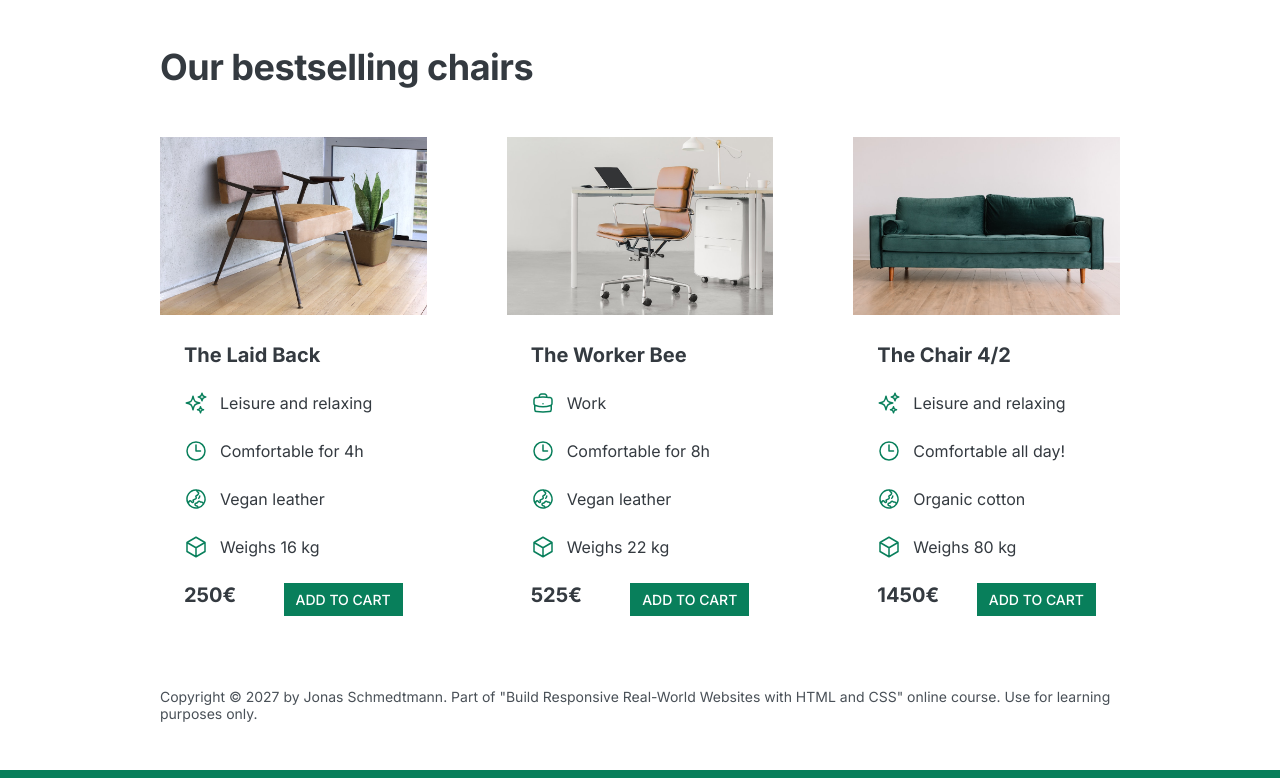
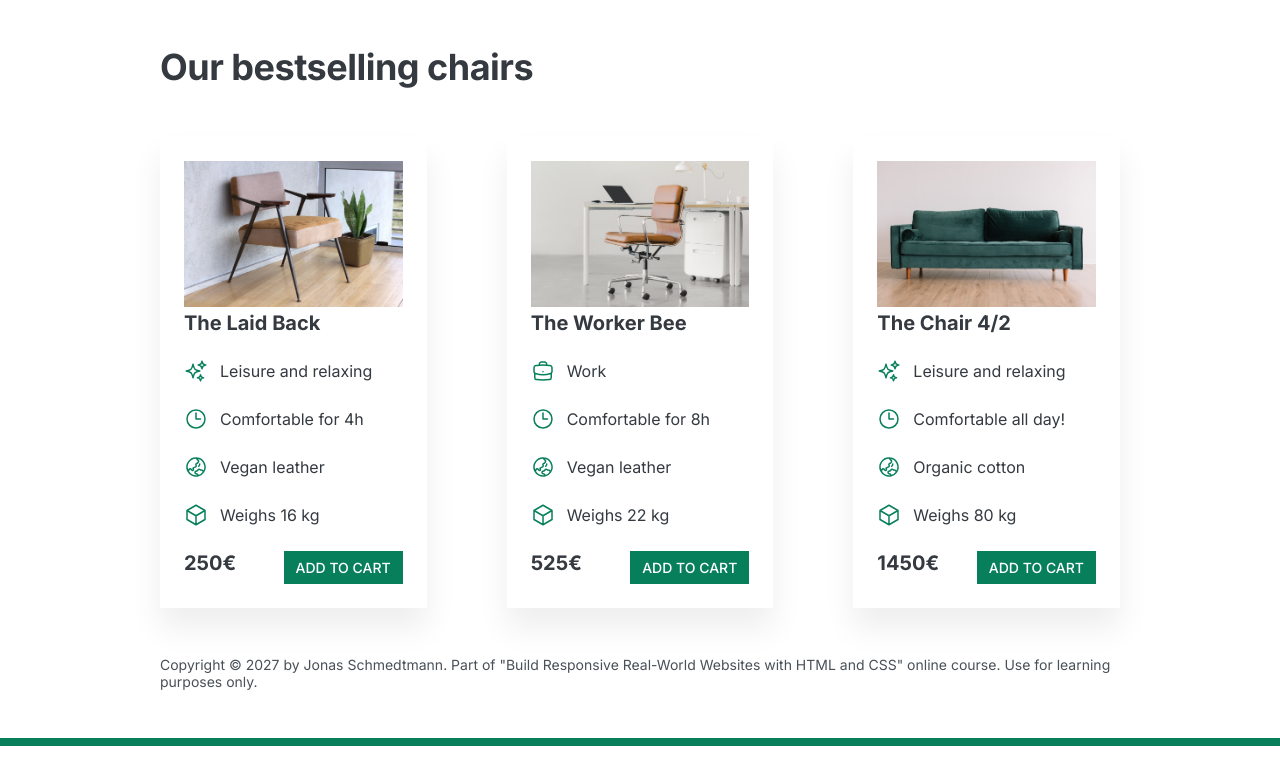
Before and after one commit to ananastasiap/education-frontend, a plain HTML site: page course_CSS_HTML_Schmedtmann/05-Design/index.html in a window 1280 px wide. Shown: the part 1150-1928 px from the top of the page. After the commit the page ends 1896 px from the top, so only its background shows below. Drawn offline with Linux system fonts and the light colour scheme.

Commit message:
feat: implementing shadows

```diff
--- a/course_CSS_HTML_Schmedtmann/05-Design/style.css
+++ b/course_CSS_HTML_Schmedtmann/05-Design/style.css
@@ -93,6 +93,7 @@ h1 {
   margin-bottom: 44px;
   line-height: 1.1;
   letter-spacing: -1px;
+  /* text-shadow: 0 5px 5px rgba(0, 0, 0, 0.2); */
 }
 
 .header-text {
@@ -149,8 +150,12 @@ img {
 }
 
 /* CHAIRS */
+.chair {
+  padding: 24px;
+  box-shadow: 0 20px 30px 0 rgba(0, 0, 0, 0.07);
+}
+
 .chair-box {
-  padding: 24px;
 }
 
 h3 {
```
